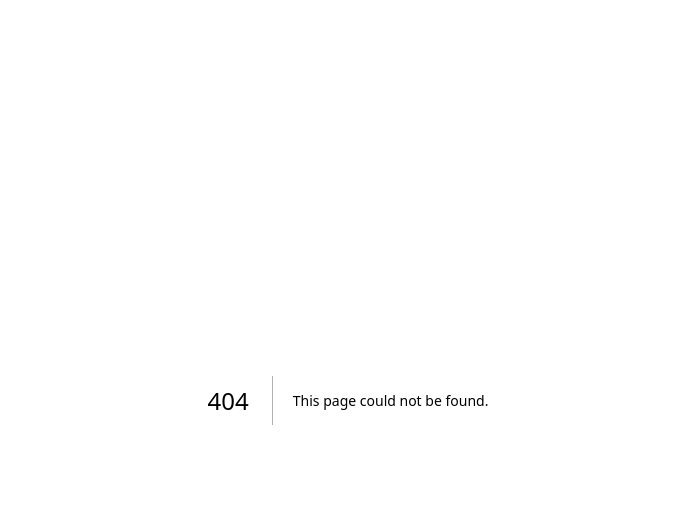
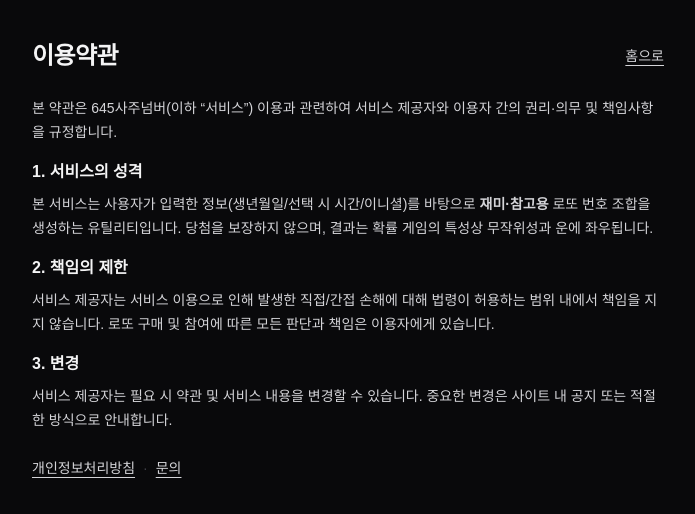
Before and after one commit to uncypdf/645sajunumber, a Next.js app: page /terms in a window 1280 px wide. Before the commit this address had no page. Shown: the top 514 px of the page, without its empty margins (292-987 px from the left). Built offline with nearby package versions, Linux system fonts and the light colour scheme.

Commit message:
Improve AdSense review readiness (not-found, terms, www redirect)

```diff
--- /dev/null
+++ b/src/app/not-found.tsx
@@ -0,0 +1,38 @@
+import Link from "next/link";
+
+export default function NotFound() {
+  return (
+    <main className="min-h-screen bg-zinc-950 text-zinc-100">
+      <div className="mx-auto max-w-2xl px-5 py-10">
+        <h1 className="text-2xl font-semibold tracking-tight">페이지를 찾을 수 없습니다</h1>
+        <p className="mt-3 text-sm leading-6 text-zinc-300">
+          주소가 잘못되었거나, 삭제된 페이지일 수 있습니다. 아래 링크에서 계속 탐색할 수 있습니다.
+        </p>
+
+        <div className="mt-6 flex flex-wrap gap-3 text-sm">
+          <Link className="underline underline-offset-4" href="/">
+            홈으로
+          </Link>
+          <Link className="underline underline-offset-4" href="/how-it-works">
+            작동 원리
+          </Link>
+          <Link className="underline underline-offset-4" href="/faq">
+            FAQ
+          </Link>
+          <Link className="underline underline-offset-4" href="/lotto-number-recommendation">
+            사주 기반 로또 번호 추천
+          </Link>
+          <Link className="underline underline-offset-4" href="/contact">
+            문의
+          </Link>
+          <Link className="underline underline-offset-4" href="/privacy">
+            개인정보처리방침
+          </Link>
+          <Link className="underline underline-offset-4" href="/terms">
+            이용약관
+          </Link>
+        </div>
+      </div>
+    </main>
+  );
+}
--- a/src/app/sitemap.ts
+++ b/src/app/sitemap.ts
@@ -21,6 +21,8 @@ export default function sitemap(): MetadataRoute.Sitemap {
     items.push({ url: `${base}/draw/${latest + 1}`, lastModified: now, changeFrequency: "weekly", priority: 0.8 });
   }
 
+  items.push({ url: `${base}/terms`, lastModified: now, changeFrequency: 'yearly', priority: 0.3 });
+
   items.push({ url: `${base}/privacy`, lastModified: now, changeFrequency: "yearly", priority: 0.3 });
   items.push({ url: `${base}/contact`, lastModified: now, changeFrequency: "yearly", priority: 0.3 });
 
--- /dev/null
+++ b/src/app/terms/page.tsx
@@ -0,0 +1,62 @@
+import type { Metadata } from "next";
+import Link from "next/link";
+
+export const metadata: Metadata = {
+  title: "이용약관",
+  alternates: { canonical: "https://www.645sajunumber.com/terms" },
+  openGraph: { url: "https://www.645sajunumber.com/terms" },
+};
+
+export default function TermsPage() {
+  return (
+    <main className="min-h-screen bg-zinc-950 text-zinc-100">
+      <div className="mx-auto max-w-2xl px-5 py-10">
+        <div className="flex items-center justify-between gap-3">
+          <h1 className="text-2xl font-semibold tracking-tight">이용약관</h1>
+          <Link href="/" className="text-sm text-zinc-300 underline underline-offset-4">
+            홈으로
+          </Link>
+        </div>
+
+        <div className="mt-6 space-y-4 text-sm leading-6 text-zinc-300">
+          <p>
+            본 약관은 645사주넘버(이하 “서비스”) 이용과 관련하여 서비스 제공자와 이용자 간의 권리·의무 및 책임사항을 규정합니다.
+          </p>
+
+          <section className="space-y-2">
+            <h2 className="text-base font-semibold text-zinc-100">1. 서비스의 성격</h2>
+            <p>
+              본 서비스는 사용자가 입력한 정보(생년월일/선택 시 시간/이니셜)를 바탕으로 <b>재미·참고용</b> 로또 번호 조합을 생성하는
+              유틸리티입니다. 당첨을 보장하지 않으며, 결과는 확률 게임의 특성상 무작위성과 운에 좌우됩니다.
+            </p>
+          </section>
+
+          <section className="space-y-2">
+            <h2 className="text-base font-semibold text-zinc-100">2. 책임의 제한</h2>
+            <p>
+              서비스 제공자는 서비스 이용으로 인해 발생한 직접/간접 손해에 대해 법령이 허용하는 범위 내에서 책임을 지지 않습니다.
+              로또 구매 및 참여에 따른 모든 판단과 책임은 이용자에게 있습니다.
+            </p>
+          </section>
+
+          <section className="space-y-2">
+            <h2 className="text-base font-semibold text-zinc-100">3. 변경</h2>
+            <p>
+              서비스 제공자는 필요 시 약관 및 서비스 내용을 변경할 수 있습니다. 중요한 변경은 사이트 내 공지 또는 적절한 방식으로 안내합니다.
+            </p>
+          </section>
+
+          <div className="pt-2">
+            <Link href="/privacy" className="text-sm text-zinc-300 underline underline-offset-4">
+              개인정보처리방침
+            </Link>
+            <span className="mx-2 text-zinc-700">·</span>
+            <Link href="/contact" className="text-sm text-zinc-300 underline underline-offset-4">
+              문의
+            </Link>
+          </div>
+        </div>
+      </div>
+    </main>
+  );
+}
--- /dev/null
+++ b/src/middleware.ts
@@ -0,0 +1,20 @@
+import { NextResponse, type NextRequest } from "next/server";
+
+export function middleware(req: NextRequest) {
+  const host = req.headers.get("host") || "";
+
+  // Force canonical host to www to avoid duplicate crawls.
+  if (host === "645sajunumber.com") {
+    const url = req.nextUrl.clone();
+    url.hostname = "www.645sajunumber.com";
+    return NextResponse.redirect(url, 301);
+  }
+
+  return NextResponse.next();
+}
+
+export const config = {
+  matcher: [
+    "/((?!_next/static|_next/image|favicon.ico|icon.jpg|opengraph-image.jpg|robots.txt|sitemap.xml).*)",
+  ],
+};
```
